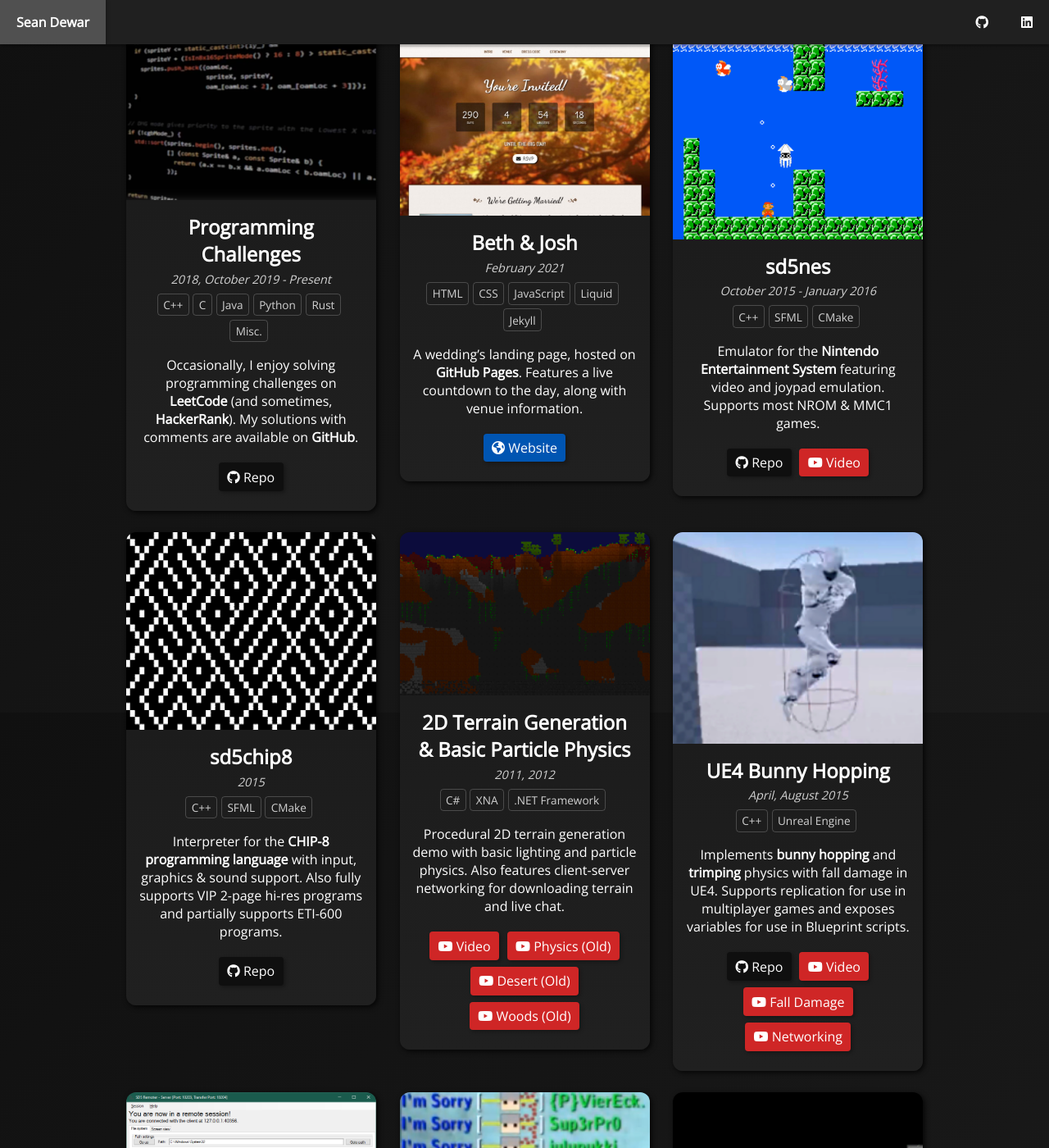
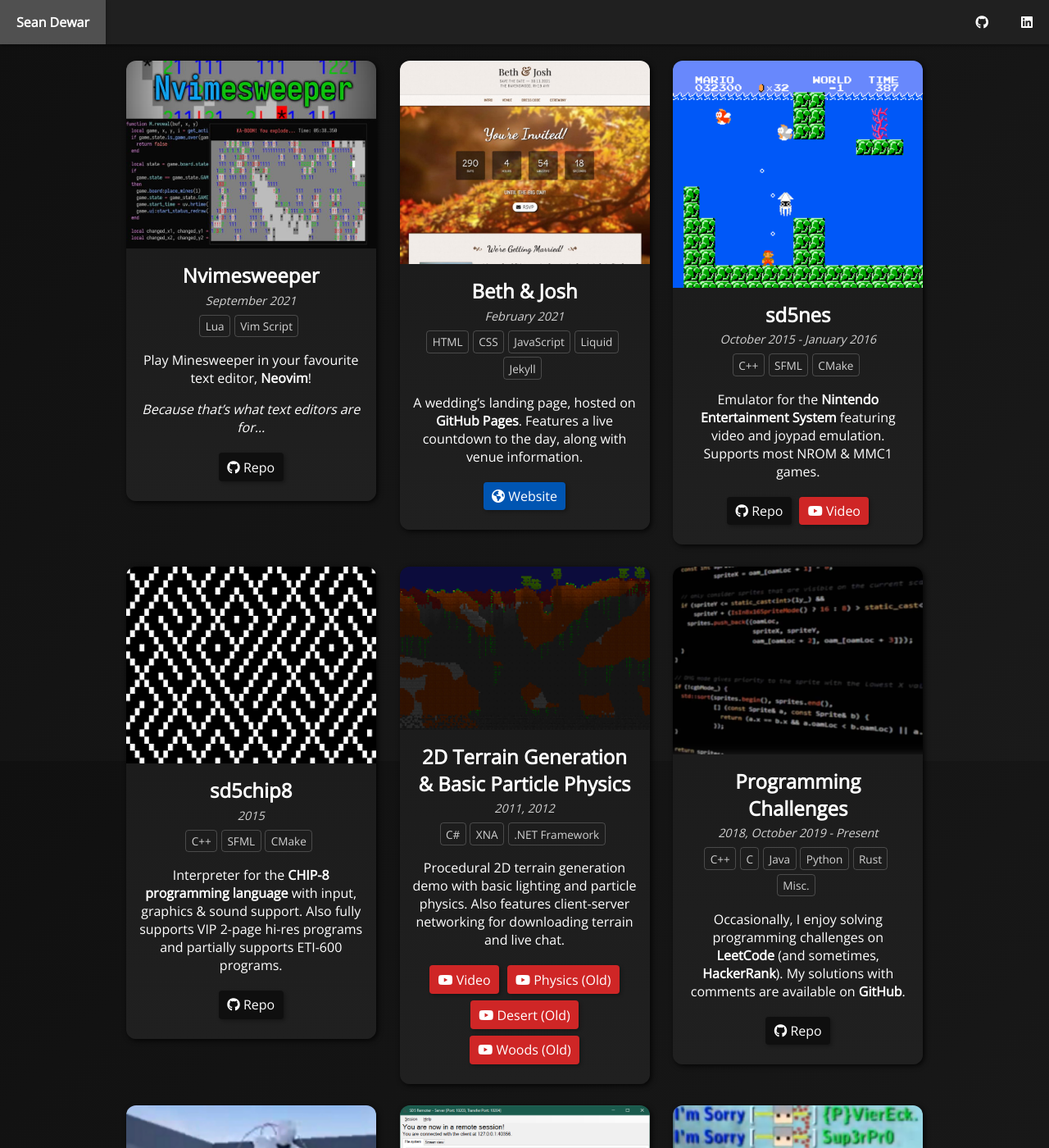
Before and after one commit to seandewar/seandewar.github.io, a Jekyll site: the page built from index.html, in a window 1280 px wide and 1400 px high, scrolled down 3630 px. Shown: the whole window at 82% size. Built offline with Jekyll 4.4.1, drawn with Linux system fonts in a browser that asks for light colours; nearby versions of some CDN libraries; some of the changed text lies outside the part shown.

Commit message:
misc_projects: add nvimesweeper

```diff
--- a/_data/projects/misc_projects.yml
+++ b/_data/projects/misc_projects.yml
@@ -1,19 +1,16 @@
-- name: "Programming Challenges"
-  dates: "2018, October 2019 - Present"
+- name: "Nvimesweeper"
+  img_src: "/img/projects/nvimesweeper.jpg"
+  img_alt: "Nvimesweeper"
+  dates: "September 2021"
   tags:
-    - "C++"
-    - "C"
-    - "Java"
-    - "Python"
-    - "Rust"
-    - "Misc."
+    - "Lua"
+    - "Vim Script"
   short_desc: |
-    Occasionally, I enjoy solving programming challenges on
-    [LeetCode](https://leetcode.com/) (and sometimes,
-    [HackerRank](https://www.hackerrank.com/)). My solutions with comments are
-    available on [GitHub](https://github.com/seandewar/challenge-solutions).
+    Play Minesweeper in your favourite text editor, [Neovim](https://neovim.io/)!
+
+    _Because that's what text editors are for..._
   links:
-    - url: "https://github.com/seandewar/challenge-solutions"
+    - url: "https://github.com/seandewar/nvimesweeper"
       type: "github"
 
 - name: "Beth & Josh"
@@ -89,6 +86,24 @@
     - url: "https://www.youtube.com/watch?v=yNhhKOYGVwM"
       name: "Woods (Old)"
       type: "youtube"
+
+- name: "Programming Challenges"
+  dates: "2018, October 2019 - Present"
+  tags:
+    - "C++"
+    - "C"
+    - "Java"
+    - "Python"
+    - "Rust"
+    - "Misc."
+  short_desc: |
+    Occasionally, I enjoy solving programming challenges on
+    [LeetCode](https://leetcode.com/) (and sometimes,
+    [HackerRank](https://www.hackerrank.com/)). My solutions with comments are
+    available on [GitHub](https://github.com/seandewar/challenge-solutions).
+  links:
+    - url: "https://github.com/seandewar/challenge-solutions"
+      type: "github"
 
 - name: "UE4 Bunny Hopping"
   img_src: "/img/projects/ue4-bhop.png"
```
Also changed, not shown: _data/projects/main_projects.yml (+5 -2 lines), img/projects/nvimesweeper.jpg (added).
